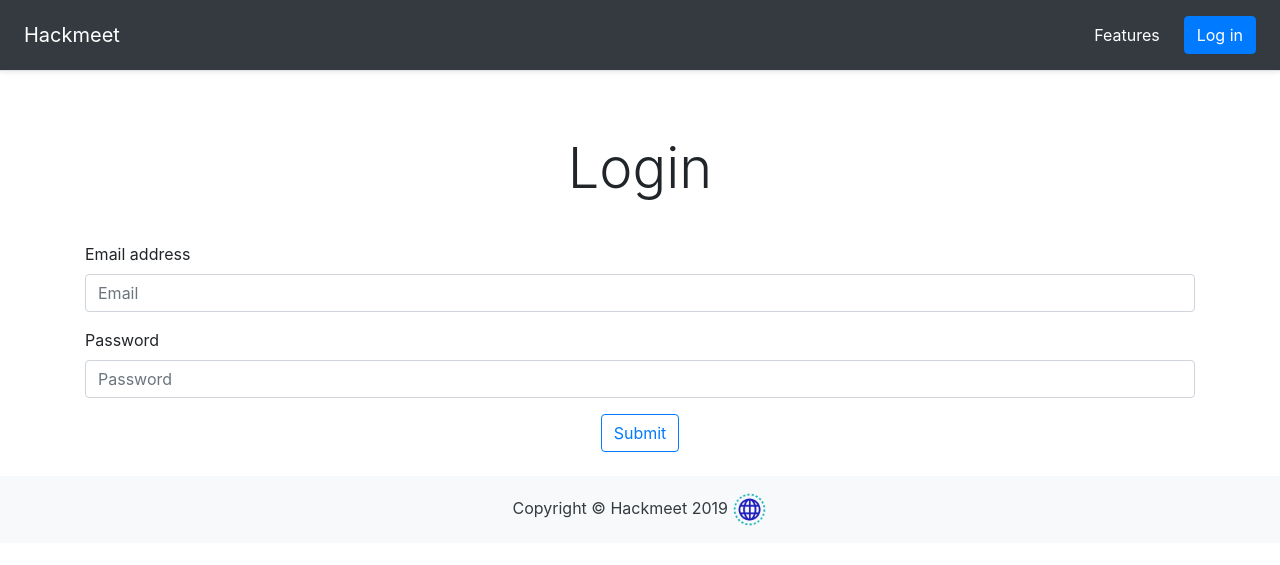
After one commit to hnagri52/StudentLife, a Flask app: page /login in a window 1280 px wide. The commit adds this page. Shown: the top 565 px of the page. Run offline with Flask 2, Linux system fonts and the light colour scheme; some libraries are stand-ins or nearby versions.

Commit message:
completed most of login functionality

```diff
--- a/db_helper.py
+++ b/db_helper.py
@@ -79,4 +79,5 @@ class DBHelper(object):
         cur = con.cursor()
         cur.execute("SELECT first_name, last_name from user WHERE email='%s' and password='%s'" % (username, password))
         acc = cur.fetchone()
-        print(acc)
+
+        return(acc)
--- a/emailClient.py
+++ b/emailClient.py
@@ -5,7 +5,7 @@ def sendMail(recpient, msg):
     title = 'Hackmeet Acount Confirmation'
     message = MIMEText(msg, 'html')
 
-    message['From'] = "Sender Email"
+    message['From'] = "studentlifeenghack@gmail.com"
     message['To'] = recpient
     message['Subject'] = title
 
@@ -13,6 +13,6 @@ def sendMail(recpient, msg):
 
     server = smtplib.SMTP('smtp.gmail.com:587') # SMTP server settings
     server.starttls() # asking the google server for permission to connect
-    server.login("Sender Email", 'Password') # login credentials
-    server.sendmail("Sender Email", recpient, msg_full) # sending email
+    server.login("studentlifeenghack@gmail.com", '!studentlife1') # login credentials
+    server.sendmail("studentlifeenghack@gmail.com", recpient, msg_full) # sending email
     server.quit() # disconneting from the user
--- a/main.py
+++ b/main.py
@@ -3,7 +3,8 @@ import random
 import string
 from db_helper import DBHelper
 from emailClient import sendMail
-from flask import Flask, render_template, request, jsonify, redirect
+from flask import Flask, render_template, request, jsonify, redirect, make_response, url_for
+import uuid
 
 app = Flask(__name__)
 app.secret_key = ''.join(random.choice(string.ascii_uppercase + string.digits) for _ in range(32))
@@ -11,13 +12,6 @@ print("secret_key:" + app.secret_key)
 
 # ROUTES FOR LANDING/SIGNUP PAGE
 @app.route("/", methods=["GET"])
-def checkWho():
-    if request.method == "GET":
-        # get token
-        # if token in db redirect to db
-        return "--"
-        # else send to homepage
-
 @app.route("/home", methods=["GET"])
 @app.route("/home/", methods=["GET"])
 def homePage():
@@ -39,24 +33,64 @@ def signUpForm():
         # check for db existance
         if not os.path.exists("studentfile.db"):
             DBHelper().create_db_tables("studentlife")
-        # if the db already exists
+
+            # if the db already exists
+            DBHelper().insert(body, code)
 
         message = render_template("email-confirmation.html", url=activationURL)
         sendMail(body["email"], message)
         # once the user is added in the db redirect to dashboard with tokenized cookies
-        return jsonify({"body":body})
+        return redirect("http://localhost:5000/login")
 
 
 
 @app.route("/dashboard")
 def dashboard():
-    return render_template("dashboard.html")
+    if request.cookies.get('token'):
+        return render_template("dashboard.html", user='bob')
+    else:
+        return render_template("dashboard.html", user=None)
+
+@app.route("/login", methods=["POST", "GET"])
+def login():
+    if request.method == "POST":
+        body = request.form
+
+        # retrieve account info
+        acc = DBHelper().login(body["username"], body["password"])
+
+        # if login success
+        if acc is not None:
+            token = str(uuid.uuid4())
+
+            resp = make_response(redirect("http://localhost:5000/dashboard"))
+            resp.set_cookie('token', token)
+            return resp
+
+        # if login fails
+        else:
+            return render_template("login.html", login_error=True)
+
+    elif request.method == "GET":
+        return render_template("login.html", login_error=False)
+
+@app.route("/login?activated")
+def login_activated(activated):
+    return render_template("login_activated.html")
+
+@app.route("/logout")
+def logout():
+    resp = make_response(render_template("dashboard.html", user=None))
+    if request.cookies.get('token'):
+        resp.set_cookie('token', '', expires=0)
+
+    return resp
 
 @app.route("/validate/<code>")
 def validateCode(code):
     if DBHelper().activate(code):
-        return "activated"
-        # return redirect("http://localhost:5000/home", code=302)
+        # return "activated"
+        return render_template("login_activated.html")
     else:
         return "Invalid Code Try again"
 
--- /dev/null
+++ b/templates/login.html
@@ -0,0 +1,91 @@
+<!DOCTYPE html>
+<html lang="en">
+
+<head>
+
+    <meta charset="utf-8">
+    <meta name="viewport" content="width=device-width, initial-scale=1, shrink-to-fit=no">
+    <meta name="description" content="">
+    <meta name="author" content="">
+
+    <title>Hackmeet</title>
+
+    <!-- Bootstrap core CSS -->
+    <!-- <link href="{{ url_for }}vendor/bootstrap/css/bootstrap.min.css" rel="stylesheet"> -->
+
+    <link href={{url_for('static', filename='vendor/bootstrap/css/bootstrap.min.css')}} rel="stylesheet" />
+
+    <!-- Custom styles for this template -->
+    <link href={{url_for('static', filename='css/scrolling-nav.css')}} rel="stylesheet" />
+
+    <link rel="icon" href={{url_for('static', filename='logo.png')}}>
+
+    <!-- Roboto Font -->
+    <link href="https://fonts.googleapis.com/css?family=Roboto&display=swap" rel="stylesheet">
+
+    <style>
+    .img-sm{
+      height: 100%;
+      width: 35px;
+    }
+    </style>
+</head>
+
+<body>
+    <div
+        class="d-flex flex-column flex-md-row align-items-center p-3 px-md-4 mb-3 bg-dark text-white border-bottom shadow-sm ">
+        <h5 class="my-0 mr-md-auto font-weight-normal">Hackmeet</h5>
+        <nav class="my-2 my-md-0 mr-md-3">
+            <a class="p-2 text-white" href="#">Features</a>
+        </nav>
+        <a class="btn btn-outline-primary active" href="#">Log in</a>
+    </div>
+
+    <div class="pricing-header px-3 py-3 pt-md-5 pb-md-4 mx-auto text-center">
+        <h1 class="display-4">Login</h1>
+        <p class="lead"></p>
+    </div>
+
+    <div class="container">
+        {% if login_error %}
+            <label>Login failed, please try again.</label>
+        {% endif %}
+        <form method="POST" action="/login">
+          <div class="form-group">
+            <label for="inputEmail">Email address</label>
+            <input type="email" class="form-control" id="inputEmail" placeholder="Email" name="username">
+          </div>
+          <div class="form-group">
+            <label for="inputPassword">Password</label>
+            <input type="password" class="form-control" id="inputPassword" placeholder="Password" name="password">
+          </div>
+          <div class="text-center">
+            <button type="submit" class="btn btn-outline-primary">Submit</button>
+          </div>
+        </form>
+    </div>
+
+    <br/>
+    <!-- Footer -->
+    <footer class="py-3 bg-light">
+        <div class="container">
+            <p class="m-0 text-center text-dark">Copyright &copy; Hackmeet 2019 <img
+                    src={{url_for('static', filename='assets/logo.png')}} class="img-sm" /></p>
+        </div>
+        <!-- /.container -->
+    </footer>
+
+
+    <!-- Bootstrap core JavaScript -->
+    <script src={{ url_for('static', filename='jquery.min.js')}}></script>
+    <script src={{ url_for('static', filename='vendor/bootstrap/js/bootstrap.bundle.min.js')}}></script>
+
+    <!-- Plugin JavaScript -->
+    <script src={{ url_for('static', filename='vendor/jquery-easing/jquery.easing.min.js')}}></script>
+
+    <!-- Custom JavaScript for this theme -->
+    <script src={{ url_for('static', filename='js/scrolling-nav.js')}}></script>
+
+</body>
+
+</html>
```
Also changed, not shown: templates/dashboard.html (+8 -4 lines), templates/login_activated.html (added, +89 -0 lines), studentlife.db, 1 other file.
